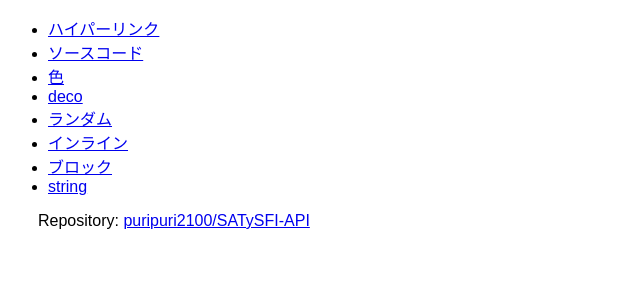
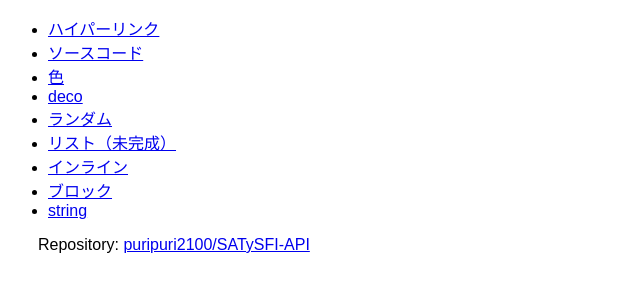
Before and after one commit to puripuri2100/SATySFi-API, a plain HTML site: page index.html in a window 1280 px wide. Shown: the whole page, without its empty margins (0-640 px from the left). Drawn offline with Linux system fonts and the light colour scheme.

Commit message:
deploy: dc5155bd9137547373a7bf09cc737ca01d5b0cff

```diff
--- a/index.html
+++ b/index.html
@@ -21,8 +21,10 @@
     </a></li>
     <li><a href="random.html">
       ランダム
-    </a>
-    </li>
+    </a></li>
+    <li><a href="list.html">
+      リスト（未完成）
+    </a></li>
     <li><a href="inline.html">
       インライン
     </a></li>
```
